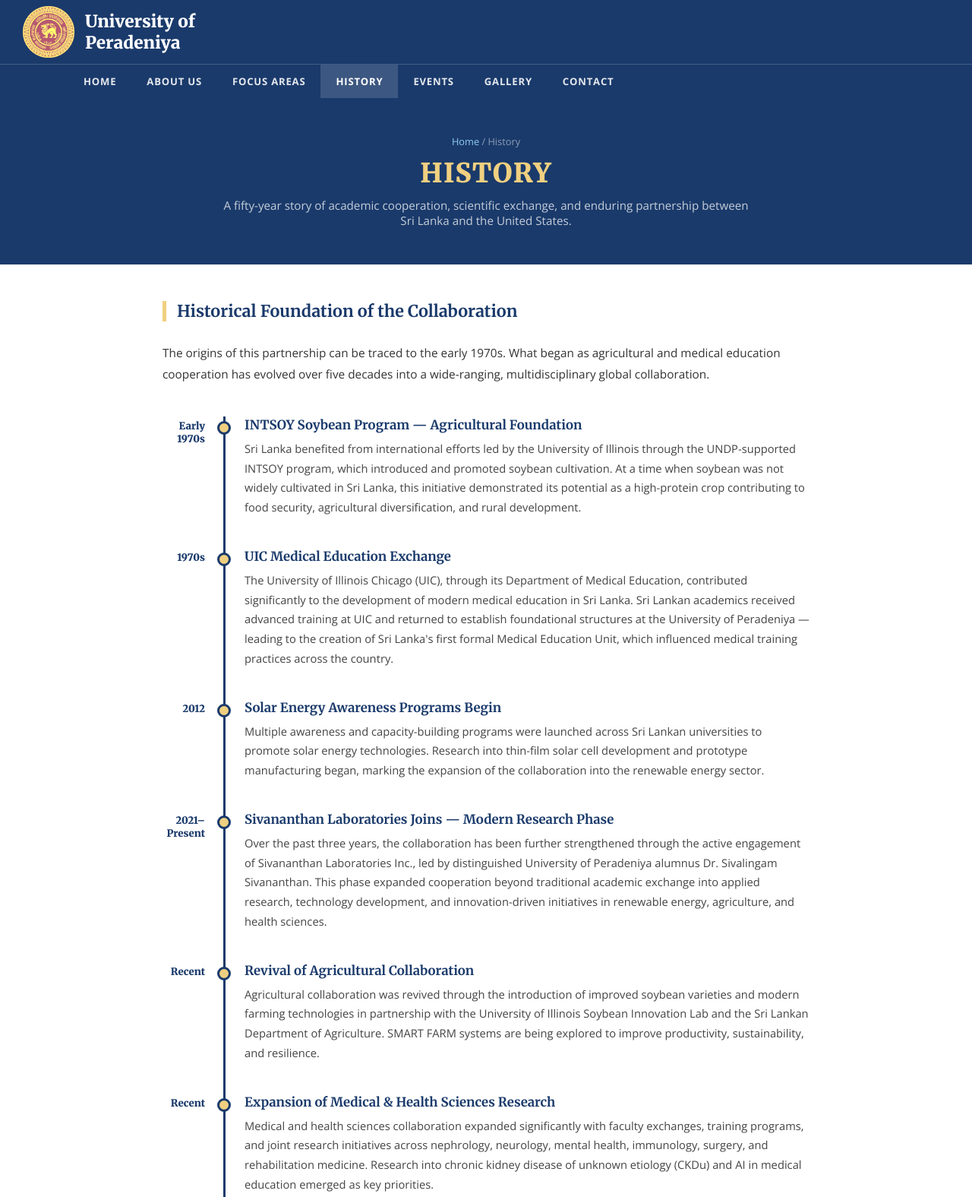
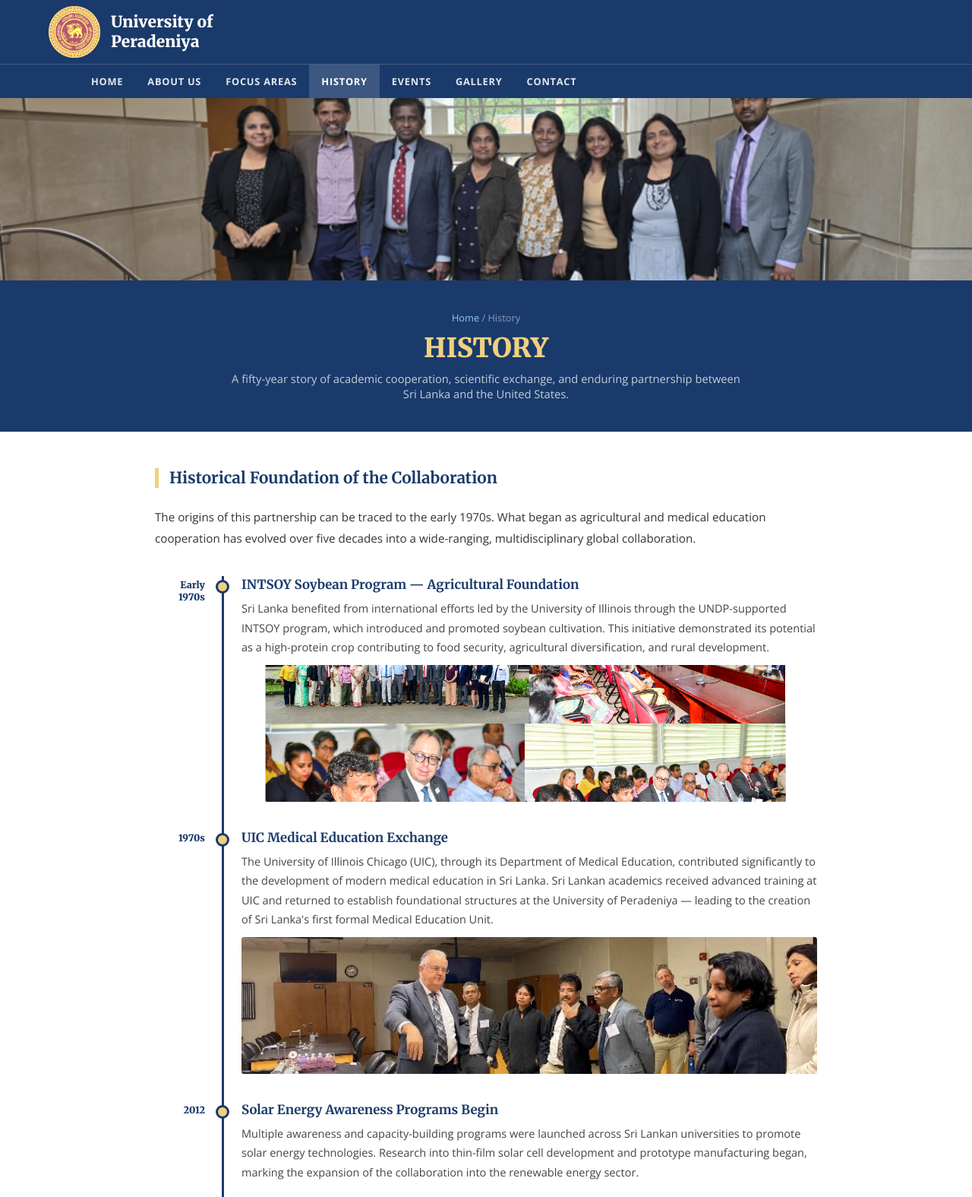
Before and after one commit to TharakaRajasekara/piscc-website, a plain HTML site: page history.html in a window 1280 px wide. Shown: the top 1575 px of the page at 76% size. Drawn offline with nearby package versions, Linux system fonts and the light colour scheme.

Commit message:
Update history.html

```diff
--- a/history.html
+++ b/history.html
@@ -1,150 +1,133 @@
 <!DOCTYPE html>
 <html lang="en">
 <head>
-  <meta charset="UTF-8"/>
-  <meta name="viewport" content="width=device-width, initial-scale=1.0"/>
+  <meta charset="UTF-8"/><meta name="viewport" content="width=device-width,initial-scale=1.0"/>
   <title>History | PISCC</title>
   <link href="https://fonts.googleapis.com/css2?family=Merriweather:wght@400;700;900&family=Open+Sans:wght@400;600;700&display=swap" rel="stylesheet"/>
   <style>
+    :root{--navy:#1a3a6b;--gold:#f0d080;--light:#f0f4fa;--border:#dde5f0;}
     *,*::before,*::after{box-sizing:border-box;margin:0;padding:0;}
     body{font-family:'Open Sans',sans-serif;color:#222;background:#fff;}
+    img{max-width:100%;display:block;}
     a{text-decoration:none;color:inherit;}
-    .topbar{background:#1a3a6b;color:white;display:flex;align-items:center;padding:8px 30px;gap:14px;}
-    .topbar img.uop-logo{width:68px;height:68px;object-fit:contain;flex-shrink:0;mix-blend-mode:screen;filter:brightness(1.1) contrast(1.1);}
-    .topbar-title{font-family:'Merriweather',serif;font-size:1.4rem;font-weight:900;line-height:1.25;color:#fff;}
-    nav{background:#1a3a6b;border-top:1px solid rgba(255,255,255,0.18);}
-    .nav-inner{max-width:1100px;margin:0 auto;display:flex;align-items:center;justify-content:space-between;}
+    .topbar{background:var(--navy);display:flex;align-items:center;padding:8px 5%;gap:14px;}
+    .topbar img.logo{width:68px;height:68px;object-fit:contain;flex-shrink:0;mix-blend-mode:screen;filter:brightness(1.1)contrast(1.1);}
+    .topbar-title{font-family:'Merriweather',serif;font-size:1.3rem;font-weight:900;line-height:1.25;color:#fff;}
+    nav{background:var(--navy);border-top:1px solid rgba(255,255,255,.18);position:sticky;top:0;z-index:100;}
+    .nav-inner{max-width:1200px;margin:0 auto;display:flex;align-items:center;justify-content:space-between;padding:0 5%;}
     nav ul{list-style:none;display:flex;flex-wrap:wrap;}
-    nav ul li a{display:block;padding:13px 20px;color:rgba(255,255,255,0.88);font-size:0.82rem;font-weight:700;letter-spacing:0.06em;text-transform:uppercase;transition:background 0.2s,color 0.2s;}
-    nav ul li a:hover,nav ul li a.active{background:rgba(255,255,255,0.15);color:#fff;}
-    .hamburger{display:none;background:none;border:none;cursor:pointer;padding:10px 16px;}
-    .hamburger span{display:block;width:22px;height:2px;background:white;margin:5px 0;}
-    .page-banner{background:#1a3a6b;padding:48px 24px;text-align:center;}
-    .page-banner .breadcrumb{font-size:0.8rem;color:rgba(255,255,255,0.5);margin-bottom:10px;}
-    .page-banner .breadcrumb a{color:#90cdf4;}
-    .page-banner h1{font-family:'Merriweather',serif;font-size:clamp(1.4rem,3vw,2.2rem);font-weight:900;color:#f0d080;text-transform:uppercase;letter-spacing:0.04em;}
-    .page-banner p{color:rgba(255,255,255,0.75);margin-top:10px;font-size:0.95rem;max-width:700px;margin-left:auto;margin-right:auto;}
-    .main-wrap{max-width:900px;margin:0 auto;padding:48px 24px 64px;}
-    h2.section-title{font-family:'Merriweather',serif;font-size:1.35rem;color:#1a3a6b;border-left:5px solid #f0d080;padding-left:14px;margin-bottom:28px;}
-    p.body-text{font-size:0.96rem;line-height:1.85;color:#333;margin-bottom:14px;}
+    nav ul li a{display:block;padding:13px 16px;color:rgba(255,255,255,.88);font-size:.8rem;font-weight:700;letter-spacing:.06em;text-transform:uppercase;transition:background .2s,color .2s;}
+    nav ul li a:hover,nav ul li a.active{background:rgba(255,255,255,.15);color:#fff;}
+    .hamburger{display:none;background:none;border:none;cursor:pointer;padding:12px;}
+    .hamburger span{display:block;width:22px;height:2px;background:#fff;margin:5px 0;}
+    .banner-img{width:100%;height:240px;object-fit:cover;}
+    .page-banner{background:var(--navy);padding:40px 5%;text-align:center;}
+    .page-banner .bc{font-size:.8rem;color:rgba(255,255,255,.5);margin-bottom:8px;}
+    .page-banner .bc a{color:#90cdf4;}
+    .page-banner h1{font-family:'Merriweather',serif;font-size:clamp(1.4rem,3vw,2.2rem);font-weight:900;color:var(--gold);text-transform:uppercase;}
+    .page-banner p{color:rgba(255,255,255,.75);margin-top:8px;font-size:.92rem;max-width:680px;margin-left:auto;margin-right:auto;}
+    .main-wrap{max-width:1000px;margin:0 auto;padding:48px 5% 64px;}
+    h2.sec{font-family:'Merriweather',serif;font-size:1.3rem;color:var(--navy);border-left:5px solid var(--gold);padding-left:14px;margin-bottom:24px;}
+    p.bt{font-size:.95rem;line-height:1.85;color:#333;margin-bottom:14px;}
     /* Timeline */
-    .timeline{position:relative;padding-left:0;}
-    .timeline::before{content:'';position:absolute;left:80px;top:0;bottom:0;width:3px;background:#1a3a6b;}
-    .tl-item{display:grid;grid-template-columns:80px 1fr;gap:0;margin-bottom:0;position:relative;}
-    .tl-year{font-family:'Merriweather',serif;font-size:0.82rem;font-weight:900;color:#1a3a6b;text-align:right;padding-right:24px;padding-top:4px;line-height:1.3;}
-    .tl-dot{position:absolute;left:72px;top:6px;width:18px;height:18px;border-radius:50%;background:#f0d080;border:3px solid #1a3a6b;z-index:1;}
-    .tl-content{padding:0 0 40px 28px;}
-    .tl-content h3{font-family:'Merriweather',serif;font-size:1.05rem;color:#1a3a6b;margin-bottom:8px;}
-    .tl-content p{font-size:0.92rem;line-height:1.75;color:#444;}
-    .tl-item:last-child .tl-content{padding-bottom:0;}
-    .tl-item.highlight .tl-dot{background:#1a3a6b;border-color:#f0d080;}
-    .tl-item.highlight .tl-content{background:#f0f4fa;border-left:4px solid #f0d080;padding-left:24px;border-radius:0 4px 4px 0;}
-    footer{background:#1a3a6b;color:rgba(255,255,255,0.7);text-align:center;padding:18px 20px;font-size:0.82rem;}
+    .timeline{position:relative;margin-top:12px;}
+    .timeline::before{content:'';position:absolute;left:88px;top:0;bottom:0;width:3px;background:var(--navy);}
+    .tl{display:grid;grid-template-columns:88px 1fr;margin-bottom:0;position:relative;}
+    .tl-year{font-family:'Merriweather',serif;font-size:.78rem;font-weight:900;color:var(--navy);text-align:right;padding-right:22px;padding-top:4px;line-height:1.3;}
+    .tl-dot{position:absolute;left:80px;top:5px;width:18px;height:18px;border-radius:50%;background:var(--gold);border:3px solid var(--navy);z-index:1;}
+    .tl-body{padding:0 0 36px 26px;}
+    .tl-body h3{font-family:'Merriweather',serif;font-size:1.05rem;color:var(--navy);margin-bottom:8px;}
+    .tl-body p{font-size:.91rem;line-height:1.75;color:#444;margin-bottom:10px;}
+    .tl-body img{width:100%;height:180px;object-fit:cover;border-radius:3px;margin-top:10px;}
+    .tl.highlight .tl-dot{background:var(--navy);border-color:var(--gold);}
+    .tl.highlight .tl-body{background:var(--light);border-left:4px solid var(--gold);padding-left:22px;border-radius:0 4px 4px 0;}
+    footer{background:var(--navy);color:rgba(255,255,255,.7);text-align:center;padding:20px;font-size:.82rem;}
     footer a{color:#90cdf4;}
-    @media(max-width:600px){.timeline::before{left:60px;}.tl-year{font-size:0.72rem;padding-right:16px;}.tl-dot{left:52px;}.tl-content{padding-left:20px;}.hamburger{display:block;}nav ul{flex-direction:column;display:none;}nav ul.open{display:flex;}.nav-inner{flex-direction:column;align-items:flex-end;}.topbar{padding:8px 16px;}.topbar-title{font-size:1.1rem;}}
+    @media(max-width:680px){.hamburger{display:block;}nav ul{flex-direction:column;display:none;width:100%;}nav ul.open{display:flex;}nav ul li a{padding:12px 20px;border-top:1px solid rgba(255,255,255,.1);}.nav-inner{flex-wrap:wrap;padding:0;}.topbar{padding:8px 4%;}.topbar-title{font-size:1.05rem;}.timeline::before{left:58px;}.tl{grid-template-columns:58px 1fr;}.tl-dot{left:50px;}.tl-year{font-size:.68rem;padding-right:14px;}}
   </style>
 </head>
 <body>
-<div class="topbar">
-  <img src="pera.jpg" alt="University of Peradeniya Crest" class="uop-logo"/>
-  <div class="topbar-title">University of<br>Peradeniya</div>
-</div>
-<nav>
-  <div class="nav-inner">
-    <button class="hamburger" onclick="document.getElementById('nm').classList.toggle('open')"><span></span><span></span><span></span></button>
-    <ul id="nm">
-      <li><a href="index.html">HOME</a></li>
-      <li><a href="about.html">ABOUT US</a></li>
-      <li><a href="focus-areas.html">FOCUS AREAS</a></li>
-      <li><a href="history.html" class="active">HISTORY</a></li>
-      <li><a href="events.html">EVENTS</a></li>
-      <li><a href="gallery.html">GALLERY</a></li>
-      <li><a href="contact.html">CONTACT</a></li>
-    </ul>
-  </div>
-</nav>
+<div class="topbar"><img src="pera.jpg" alt="UoP Crest" class="logo"/><div class="topbar-title">University of<br>Peradeniya</div></div>
+<nav><div class="nav-inner">
+  <button class="hamburger" onclick="document.getElementById('nm').classList.toggle('open')"><span></span><span></span><span></span></button>
+  <ul id="nm">
+    <li><a href="index.html">HOME</a></li><li><a href="about.html">ABOUT US</a></li><li><a href="focus-areas.html">FOCUS AREAS</a></li><li><a href="history.html" class="active">HISTORY</a></li><li><a href="events.html">EVENTS</a></li><li><a href="gallery.html">GALLERY</a></li><li><a href="contact.html">CONTACT</a></li>
+  </ul>
+</div></nav>
 
+<img src="18.png" alt="History" class="banner-img"/>
 <div class="page-banner">
-  <div class="breadcrumb"><a href="index.html">Home</a> / History</div>
+  <div class="bc"><a href="index.html">Home</a> / History</div>
   <h1>History</h1>
   <p>A fifty-year story of academic cooperation, scientific exchange, and enduring partnership between Sri Lanka and the United States.</p>
 </div>
 
 <div class="main-wrap">
-  <h2 class="section-title">Historical Foundation of the Collaboration</h2>
-  <p class="body-text" style="margin-bottom:40px;">The origins of this partnership can be traced to the early 1970s. What began as agricultural and medical education cooperation has evolved over five decades into a wide-ranging, multidisciplinary global collaboration.</p>
+  <h2 class="sec">Historical Foundation of the Collaboration</h2>
+  <p class="bt" style="margin-bottom:36px;">The origins of this partnership can be traced to the early 1970s. What began as agricultural and medical education cooperation has evolved over five decades into a wide-ranging, multidisciplinary global collaboration.</p>
 
   <div class="timeline">
-
-    <div class="tl-item">
+    <div class="tl">
       <div class="tl-year">Early<br>1970s</div>
       <div class="tl-dot"></div>
-      <div class="tl-content">
+      <div class="tl-body">
         <h3>INTSOY Soybean Program — Agricultural Foundation</h3>
-        <p>Sri Lanka benefited from international efforts led by the University of Illinois through the UNDP-supported INTSOY program, which introduced and promoted soybean cultivation. At a time when soybean was not widely cultivated in Sri Lanka, this initiative demonstrated its potential as a high-protein crop contributing to food security, agricultural diversification, and rural development.</p>
+        <p>Sri Lanka benefited from international efforts led by the University of Illinois through the UNDP-supported INTSOY program, which introduced and promoted soybean cultivation. This initiative demonstrated its potential as a high-protein crop contributing to food security, agricultural diversification, and rural development.</p>
+        <img src="19.png" alt="1970s Agriculture"/>
       </div>
     </div>
 
-    <div class="tl-item">
+    <div class="tl">
       <div class="tl-year">1970s</div>
       <div class="tl-dot"></div>
-      <div class="tl-content">
+      <div class="tl-body">
         <h3>UIC Medical Education Exchange</h3>
-        <p>The University of Illinois Chicago (UIC), through its Department of Medical Education, contributed significantly to the development of modern medical education in Sri Lanka. Sri Lankan academics received advanced training at UIC and returned to establish foundational structures at the University of Peradeniya — leading to the creation of Sri Lanka's first formal Medical Education Unit, which influenced medical training practices across the country.</p>
+        <p>The University of Illinois Chicago (UIC), through its Department of Medical Education, contributed significantly to the development of modern medical education in Sri Lanka. Sri Lankan academics received advanced training at UIC and returned to establish foundational structures at the University of Peradeniya — leading to the creation of Sri Lanka's first formal Medical Education Unit.</p>
+        <img src="20.jpg" alt="Medical Education History"/>
       </div>
     </div>
 
-    <div class="tl-item">
+    <div class="tl">
       <div class="tl-year">2012</div>
       <div class="tl-dot"></div>
-      <div class="tl-content">
+      <div class="tl-body">
         <h3>Solar Energy Awareness Programs Begin</h3>
         <p>Multiple awareness and capacity-building programs were launched across Sri Lankan universities to promote solar energy technologies. Research into thin-film solar cell development and prototype manufacturing began, marking the expansion of the collaboration into the renewable energy sector.</p>
       </div>
     </div>
 
-    <div class="tl-item">
+    <div class="tl">
       <div class="tl-year">2021–<br>Present</div>
       <div class="tl-dot"></div>
-      <div class="tl-content">
+      <div class="tl-body">
         <h3>Sivananthan Laboratories Joins — Modern Research Phase</h3>
-        <p>Over the past three years, the collaboration has been further strengthened through the active engagement of Sivananthan Laboratories Inc., led by distinguished University of Peradeniya alumnus Dr. Sivalingam Sivananthan. This phase expanded cooperation beyond traditional academic exchange into applied research, technology development, and innovation-driven initiatives in renewable energy, agriculture, and health sciences.</p>
+        <p>The collaboration was further strengthened through the active engagement of Sivananthan Laboratories Inc., led by distinguished University of Peradeniya alumnus Dr. Sivalingam Sivananthan. This phase expanded cooperation into applied research, technology development, and innovation-driven initiatives across renewable energy, agriculture, and health sciences.</p>
+        <img src="21.jpg" alt="Modern Research"/>
       </div>
     </div>
 
-    <div class="tl-item">
+    <div class="tl">
       <div class="tl-year">Recent</div>
       <div class="tl-dot"></div>
-      <div class="tl-content">
-        <h3>Revival of Agricultural Collaboration</h3>
-        <p>Agricultural collaboration was revived through the introduction of improved soybean varieties and modern farming technologies in partnership with the University of Illinois Soybean Innovation Lab and the Sri Lankan Department of Agriculture. SMART FARM systems are being explored to improve productivity, sustainability, and resilience.</p>
+      <div class="tl-body">
+        <h3>Expansion of Medical &amp; Health Sciences Research</h3>
+        <p>Medical and health sciences collaboration expanded significantly with faculty exchanges, training programs, and joint research initiatives across nephrology, neurology, mental health, immunology, surgery, and rehabilitation medicine. AI in medical education emerged as a key priority.</p>
+        <img src="22.jpg" alt="Health Sciences"/>
       </div>
     </div>
 
-    <div class="tl-item">
-      <div class="tl-year">Recent</div>
+    <div class="tl highlight">
+      <div class="tl-year">2024–<br>Present</div>
       <div class="tl-dot"></div>
-      <div class="tl-content">
-        <h3>Expansion of Medical &amp; Health Sciences Research</h3>
-        <p>Medical and health sciences collaboration expanded significantly with faculty exchanges, training programs, and joint research initiatives across nephrology, neurology, mental health, immunology, surgery, and rehabilitation medicine. Research into chronic kidney disease of unknown etiology (CKDu) and AI in medical education emerged as key priorities.</p>
+      <div class="tl-body">
+        <h3>🏛️ Formal Center Proposed — PISCC Established</h3>
+        <p>The Peradeniya–Illinois–Sivananthan Collaboration Center (PISCC) is formally proposed, transitioning fifty years of informal partnership into a structured, accountable, and scalable institutional framework — ensuring long-term sustainability, strategic growth, and global impact.</p>
+        <img src="39.png" alt="Golden Jubilee 2026"/>
       </div>
     </div>
-
-    <div class="tl-item highlight">
-      <div class="tl-year">2024–<br>Present</div>
-      <div class="tl-dot"></div>
-      <div class="tl-content">
-        <h3>🏛️ Formal Center Proposed — PISCC Established</h3>
-        <p>The Peradeniya–Illinois–Sivananthan Collaboration Center (PISCC) is formally proposed, transitioning fifty years of informal partnership into a structured, accountable, and scalable institutional framework — ensuring long-term sustainability, strategic growth, and global impact.</p>
-      </div>
-    </div>
-
   </div>
 </div>
 
-<footer>
-  <p>© <span id="yr"></span> Peradeniya–Illinois–Sivananthan Collaboration Center &nbsp;|&nbsp; University of Peradeniya, Sri Lanka &nbsp;|&nbsp; <a href="contact.html">Contact Us</a></p>
-</footer>
+<footer><p>© <span id="yr"></span> Peradeniya–Illinois–Sivananthan Collaboration Center &nbsp;|&nbsp; University of Peradeniya, Sri Lanka &nbsp;|&nbsp; <a href="contact.html">Contact Us</a></p></footer>
 <script>document.getElementById('yr').textContent=new Date().getFullYear();</script>
-</body>
-</html>
+</body></html>
```
